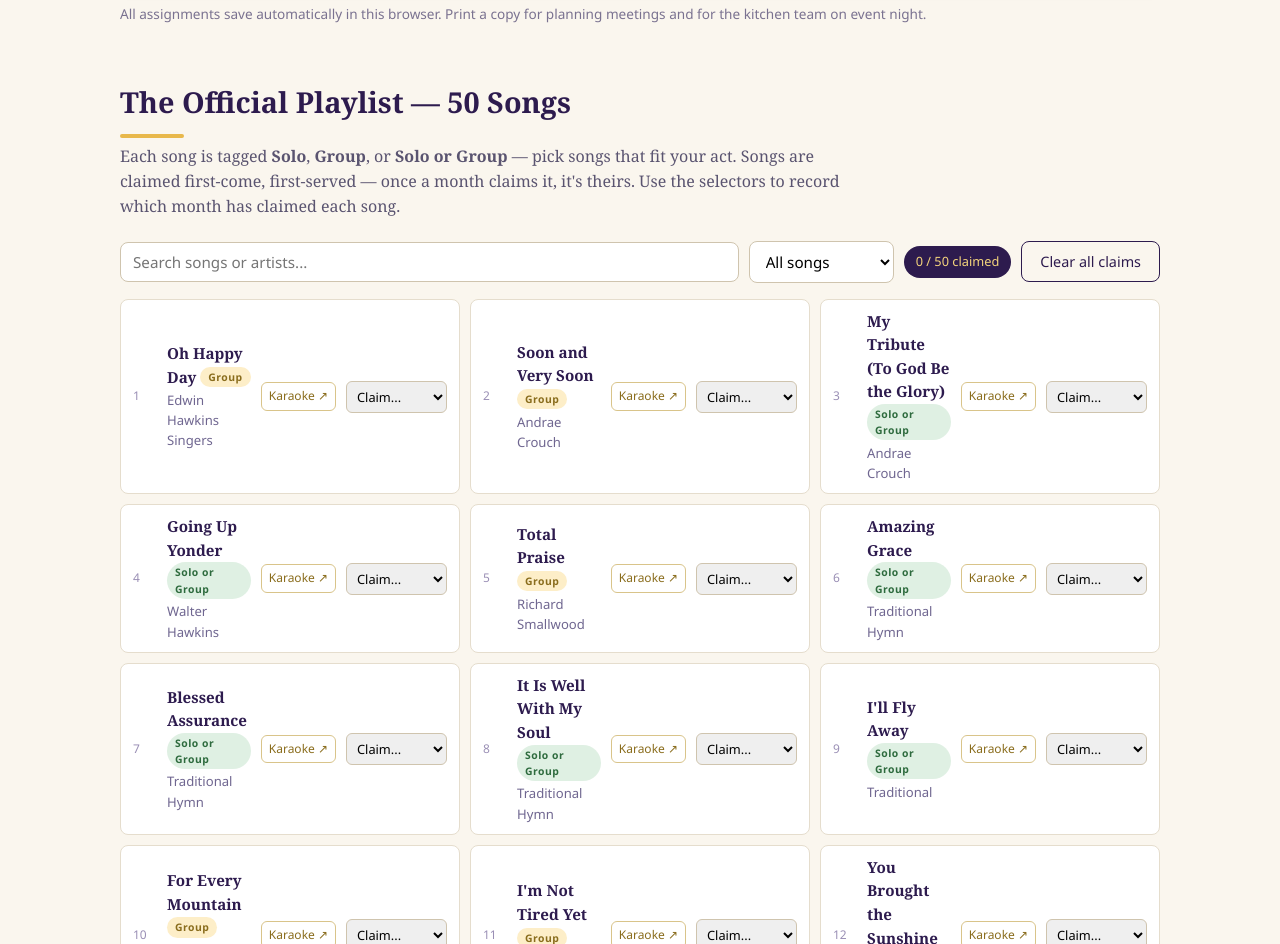
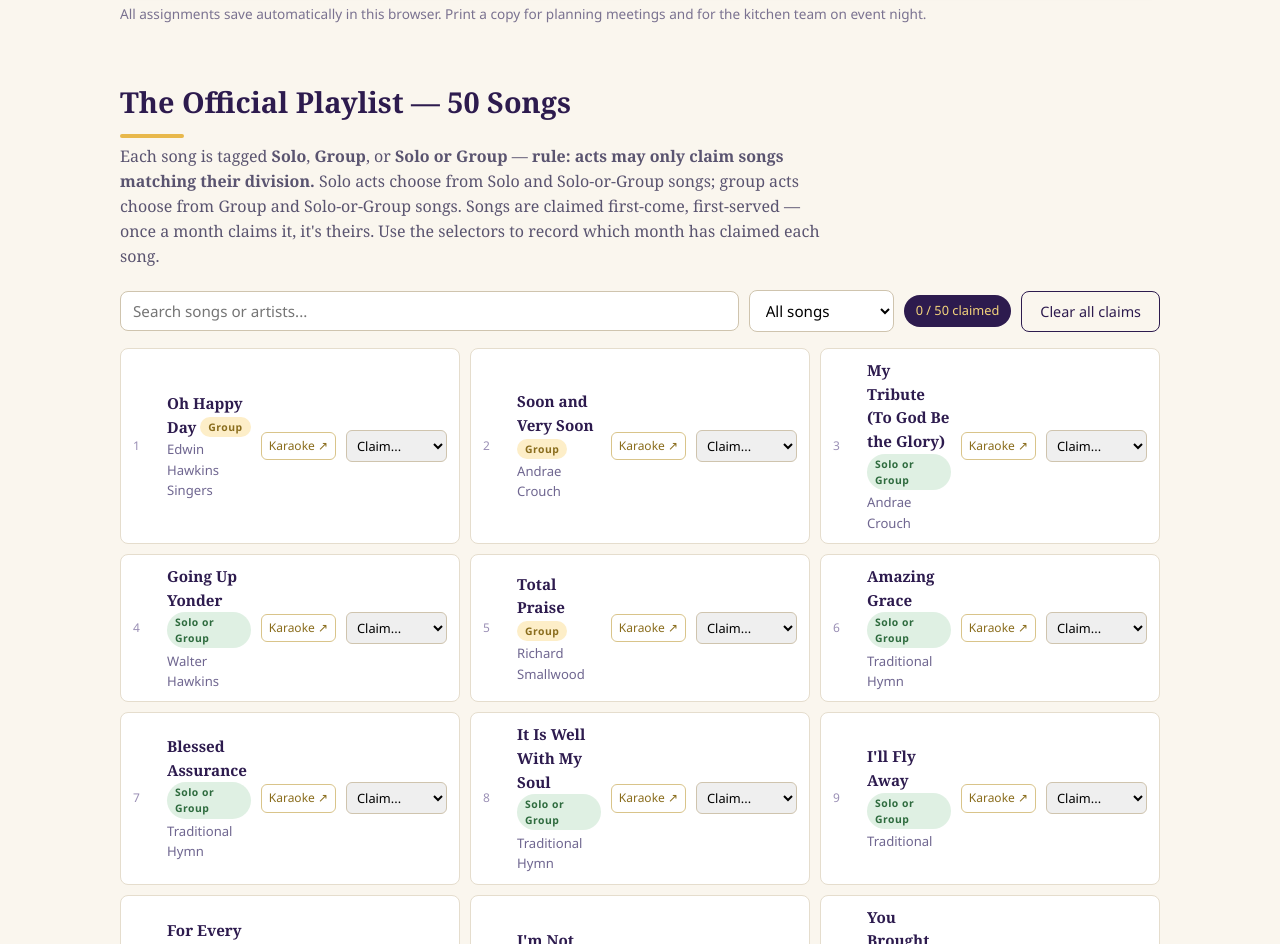
Before and after one commit to ImpactOps-bgi/december-group-karaoke, a plain HTML site: page index.html in a window 1280 px wide. Shown: the part 3411-4355 px from the top of the page. Drawn offline with Linux system fonts and the light colour scheme.

Commit message:
Enforce division rule for song claiming

```diff
--- a/index.html
+++ b/index.html
@@ -291,7 +291,7 @@
 
   <section id="playlist">
     <h2>The Official Playlist &mdash; 50 Songs<span class="rule"></span></h2>
-    <p class="lead">Each song is tagged <strong>Solo</strong>, <strong>Group</strong>, or <strong>Solo or Group</strong> &mdash; pick songs that fit your act. Songs are claimed first-come, first-served &mdash; once a month claims it, it's theirs. Use the selectors to record which month has claimed each song.</p>
+    <p class="lead">Each song is tagged <strong>Solo</strong>, <strong>Group</strong>, or <strong>Solo or Group</strong> &mdash; <strong>rule: acts may only claim songs matching their division.</strong> Solo acts choose from Solo and Solo-or-Group songs; group acts choose from Group and Solo-or-Group songs. Songs are claimed first-come, first-served &mdash; once a month claims it, it's theirs. Use the selectors to record which month has claimed each song.</p>
     <div class="toolbar">
       <input type="search" id="songSearch" placeholder="Search songs or artists...">
       <select id="songDivFilter">
```
